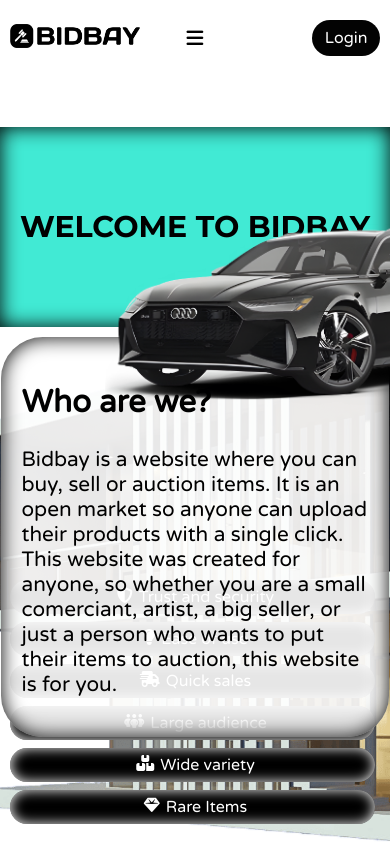
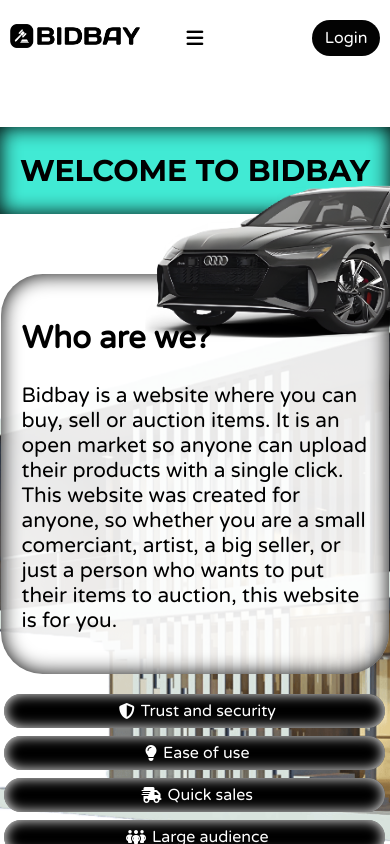
Before and after one commit to IonutB7/Licenta, a React (Create React App) app: page /home in a window 390 px wide. Built offline with nearby package versions, Linux system fonts and the light colour scheme; no server answers.

Commit message:
improved responsiveness

```diff
--- a/src/compontents/Home.css
+++ b/src/compontents/Home.css
@@ -5,6 +5,8 @@
   position: static;
   flex-direction: column;
   align-items: center;
+  overflow-y: scroll;
+  overflow-x: hidden;
 }
 
 .house {
@@ -63,6 +65,7 @@
   padding: 10px;
   border-radius: 2em;
   width: 80%;
+  align-items: center;
 }
 .slice {
   display: flex;
@@ -88,6 +91,7 @@
     margin-top: 50px;
   }
   .whyUs {
+    position: absolute;
     right: 650px;
     font-size: 1em;
     padding: 6px;
@@ -103,6 +107,7 @@
     font-size: 30px;
   }
   .whyUs {
+    position: relative;
     display: grid;
     width: 100%;
     left: 0;
@@ -129,13 +134,17 @@
 
 @media screen and (max-width: 570px) {
   .audi {
-    width: 400px;
+    top: -100px;
+    width: 360px;
     right: -30%;
   }
   .whyUs {
     grid-template-columns: repeat(auto-fit, minmax(200px, 1fr));
   }
+  .whyUs > * {
+    width: 94%;
+  }
   .whoAreWe {
-    margin-top: 10px;
+    margin-top: 60px;
   }
 }
```
